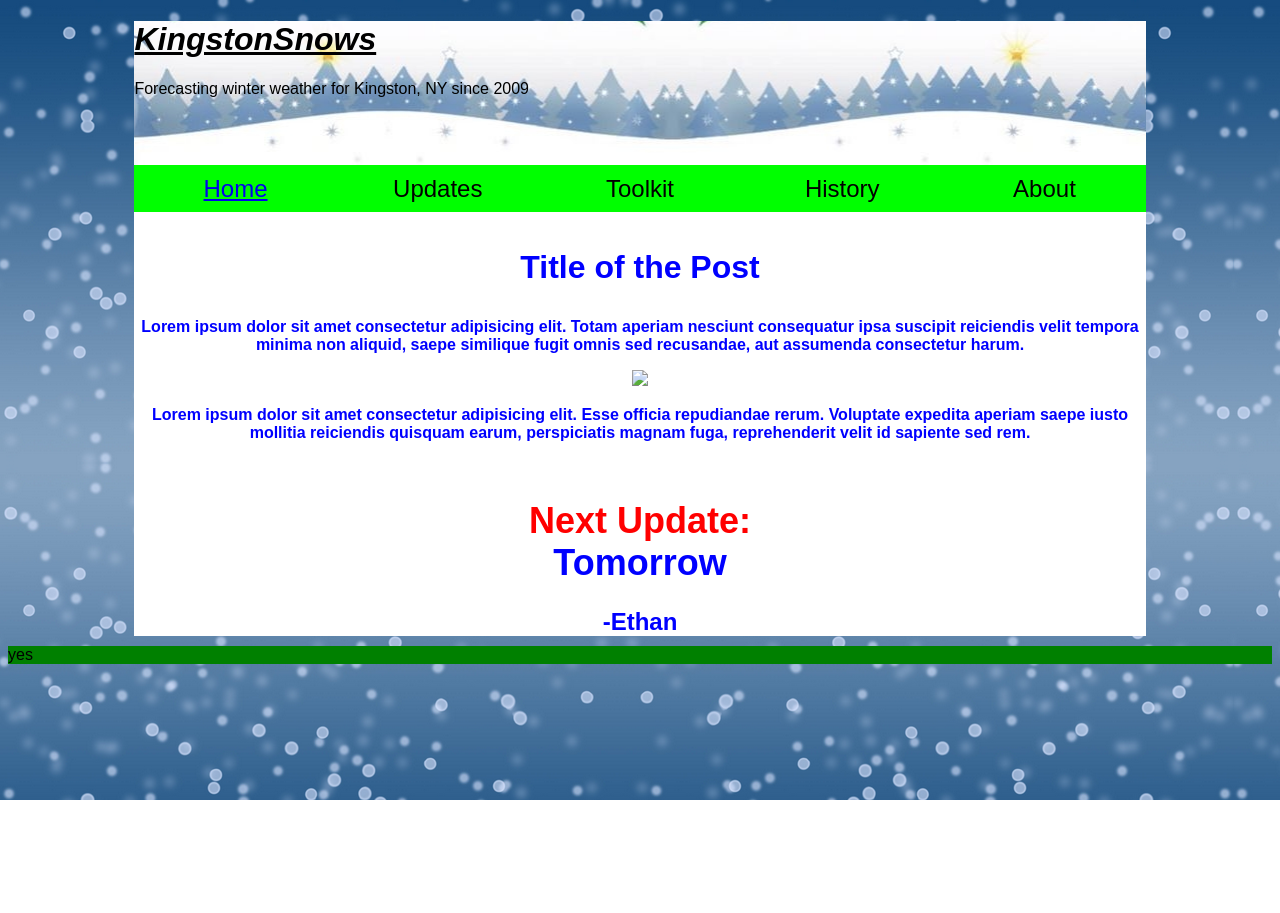
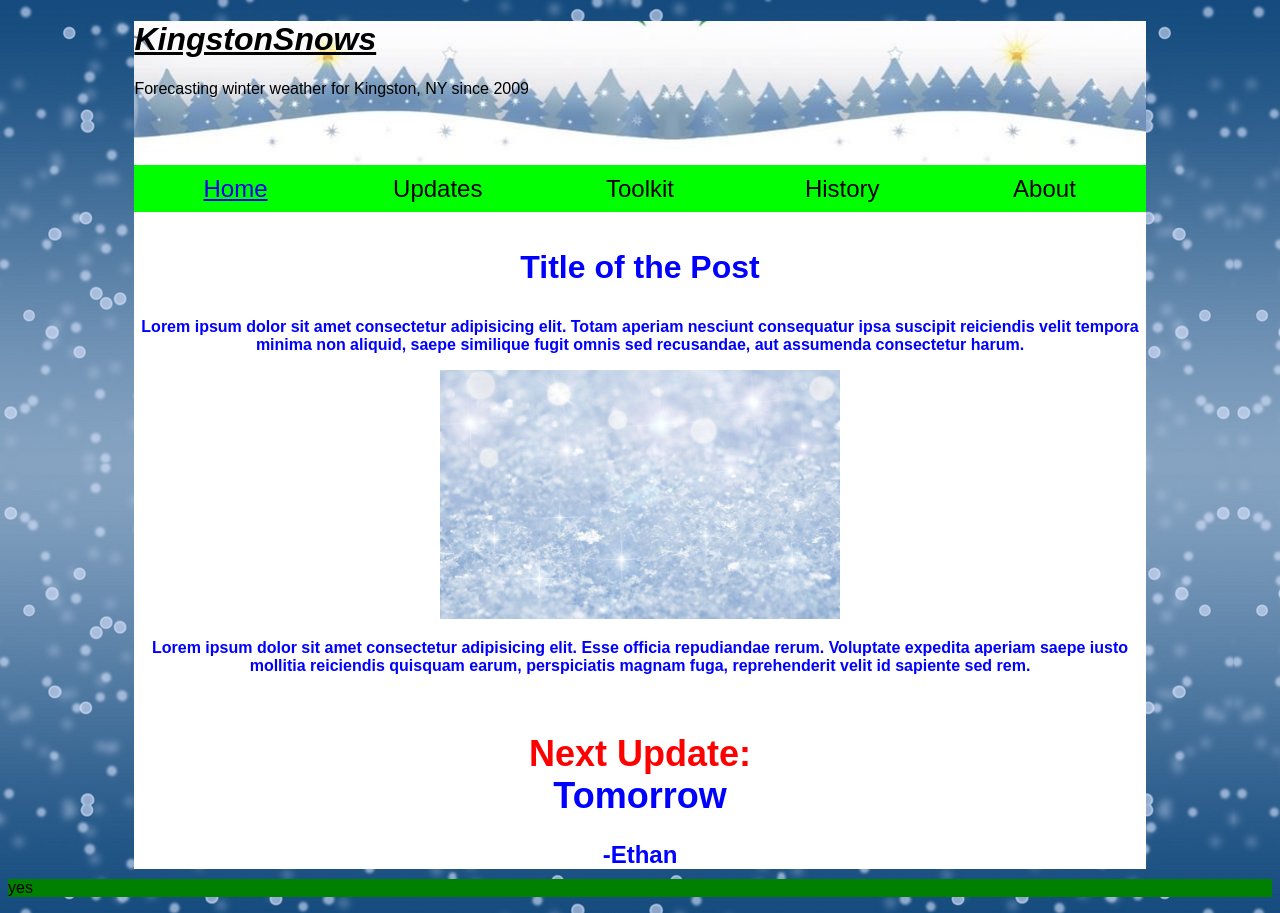
Before and after one commit to eburwell92/Test002, a plain HTML site: page index.html in a window 1280 px wide. Before the commit the page ends 800 px from the top, so only its background shows below. Drawn offline with Linux system fonts and the light colour scheme; files whose address does not match are found by name.

Commit message:
Update index.html
edit image path

```diff
--- a/index.html
+++ b/index.html
@@ -28,7 +28,7 @@
         <p style="font-size:2em"><br>Title of the Post<p>
 
         <p>Lorem ipsum dolor sit amet consectetur adipisicing elit. Totam aperiam nesciunt consequatur ipsa suscipit reiciendis velit tempora minima non aliquid, saepe similique fugit omnis sed recusandae, aut assumenda consectetur harum.</p>
-        <img src="/images/snowcrystalbackground.jpeg" width="400px">
+        <img src="snowcrystalbackground.jpeg" width="400px">
         <p>Lorem ipsum dolor sit amet consectetur adipisicing elit. Esse officia repudiandae rerum. Voluptate expedita aperiam saepe iusto mollitia reiciendis quisquam earum, perspiciatis magnam fuga, reprehenderit velit id sapiente sed rem.</p>
 
         <p><span style="font-size:36px; color:red;"><br>Next Update:</span><br><span style="font-size:36px;">Tomorrow</span></p>
```
